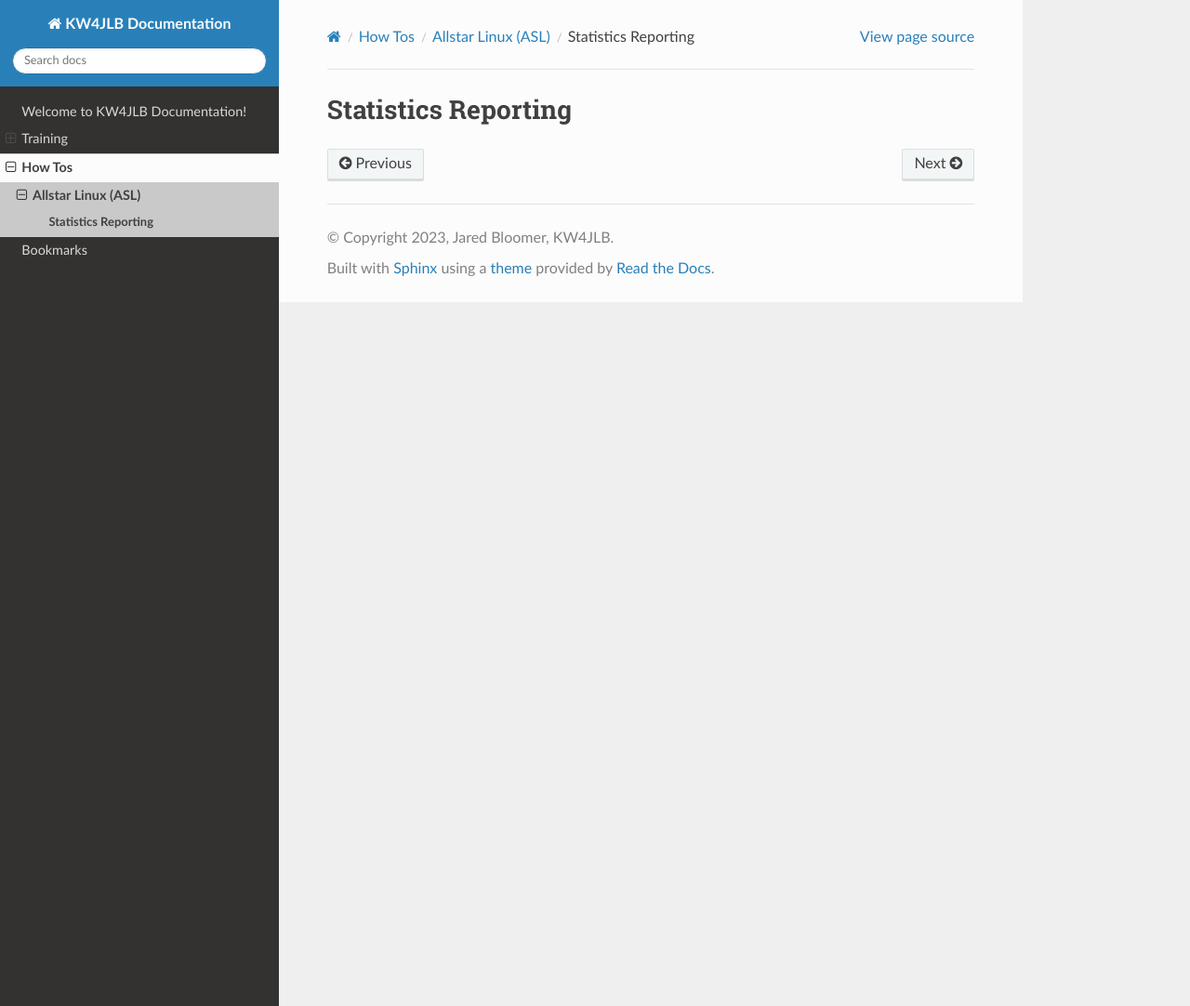
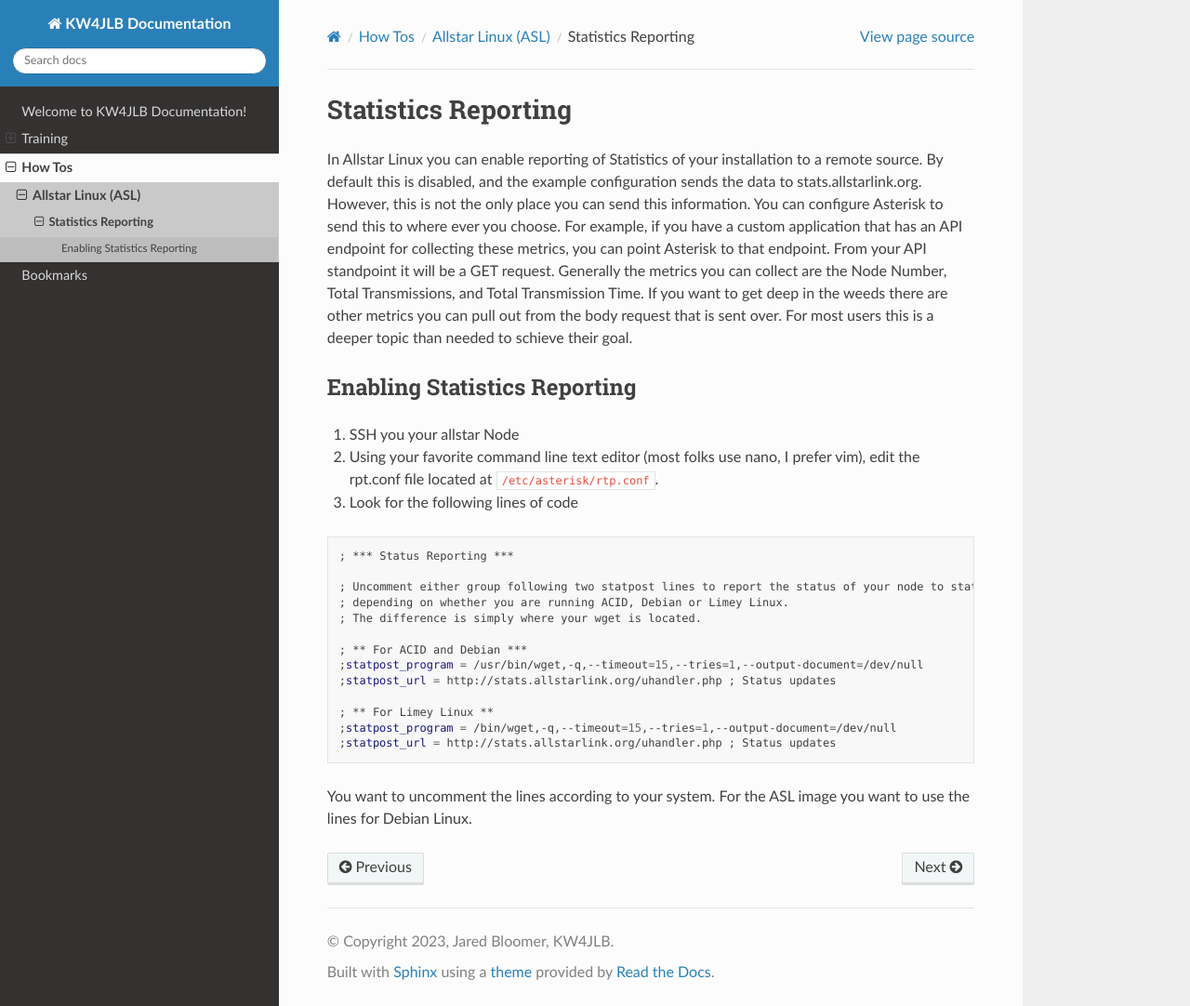
Before and after one commit to jared-bloomer/KW4JLB-Documentation, a Sphinx documentation site: the page built from docs/source/how_tos/allstarlinux/stats/index.rst, in a window 1280 px wide and 1082 px high. Shown: the whole window at 93% size. Built offline with Sphinx 7.4.7 and the Read the Docs theme 2.0.0, drawn with Linux system fonts in a browser that asks for light colours.

Commit message:
Updating Documentation

```diff
--- a/docs/source/how_tos/allstarlinux/stats/index.rst
+++ b/docs/source/how_tos/allstarlinux/stats/index.rst
@@ -1,2 +1,29 @@
 Statistics Reporting
 ====================
+
+In Allstar Linux you can enable reporting of Statistics of your installation to a remote source. By default this is disabled, and the example configuration sends the data to stats.allstarlink.org. However, this is not the only place you can send this information. You can configure Asterisk to send this to where ever you choose. For example, if you have a custom application that has an API endpoint for collecting these metrics, you can point Asterisk to that endpoint. From your API standpoint it will be a GET request. Generally the metrics you can collect are the Node Number, Total Transmissions, and Total Transmission Time. If you want to get deep in the weeds there are other metrics you can pull out from the body request that is sent over. For most users this is a deeper topic than needed to schieve their goal.
+
+Enabling Statistics Reporting
+-----------------------------
+
+1. SSH you your allstar Node
+2. Using your favorite command line text editor (most folks use nano, I prefer vim), edit the rpt.conf file located at ``/etc/asterisk/rtp.conf``.
+3. Look for the following lines of code
+
+.. code-block:: bash
+
+    ; *** Status Reporting ***
+
+    ; Uncomment either group following two statpost lines to report the status of your node to stats.allstarlink.org
+    ; depending on whether you are running ACID, Debian or Limey Linux.
+    ; The difference is simply where your wget is located.
+
+    ; ** For ACID and Debian ***
+    ;statpost_program = /usr/bin/wget,-q,--timeout=15,--tries=1,--output-document=/dev/null
+    ;statpost_url = http://stats.allstarlink.org/uhandler.php ; Status updates
+
+    ; ** For Limey Linux **
+    ;statpost_program = /bin/wget,-q,--timeout=15,--tries=1,--output-document=/dev/null
+    ;statpost_url = http://stats.allstarlink.org/uhandler.php ; Status updates
+
+You want to uncomment the lines according to your system. For the ASL image you want to use the lines for Debian Linux.
```
